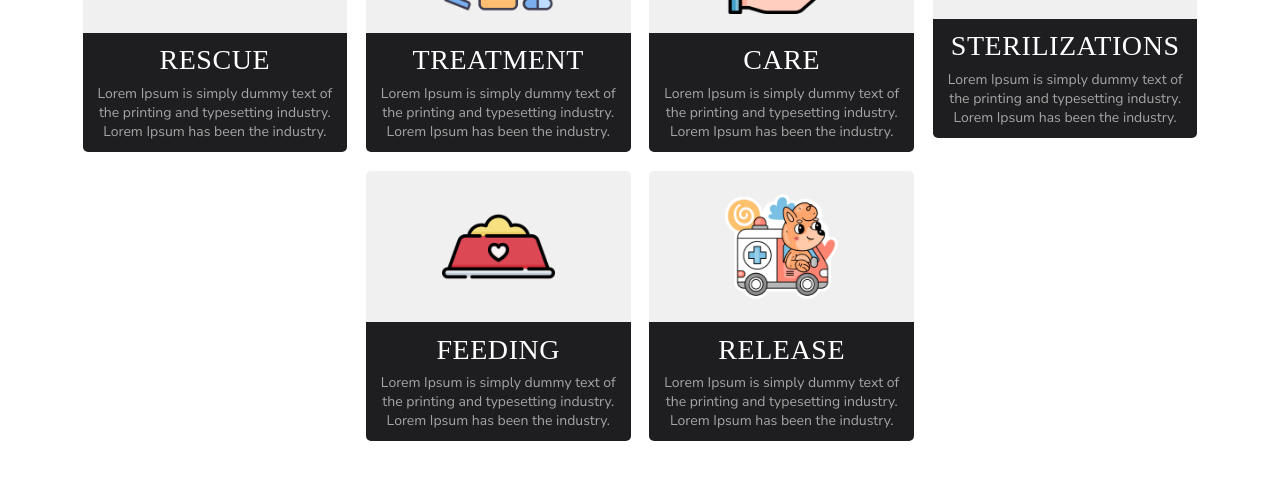
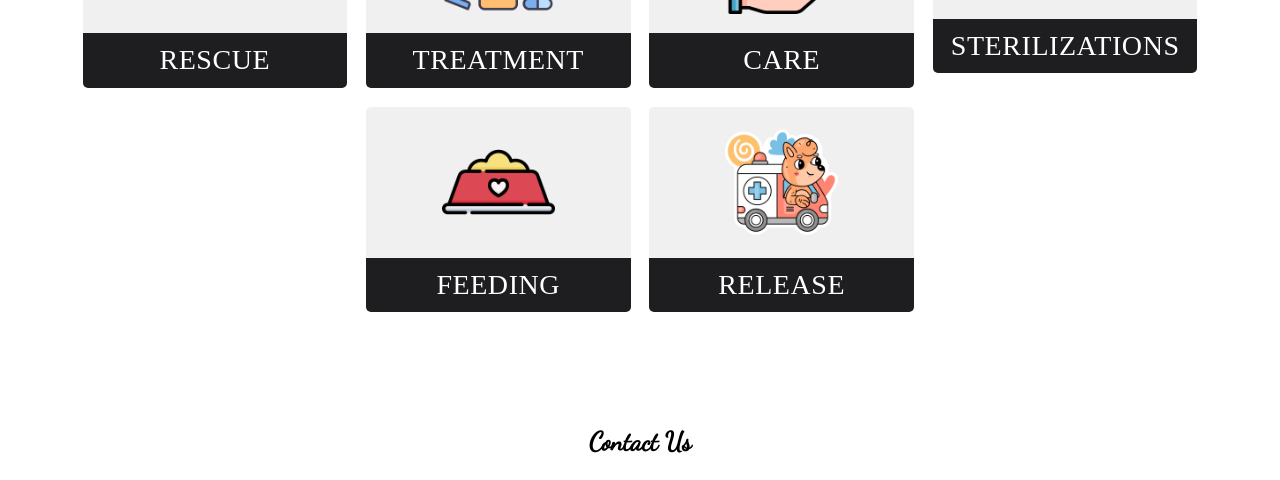
Before and after one commit to sahilkalkal9/pashuholic, a React (Create React App) app: page / in a window 1280 px wide. Shown: the part 747-1227 px from the top of the page. Built offline with nearby package versions, Linux system fonts and the light colour scheme; a web font is replaced by a local one.

Commit message:
bhageera

```diff
--- a/src/components/home/home.jsx
+++ b/src/components/home/home.jsx
@@ -93,7 +93,7 @@ function Home() {
                                 </div>
                                 <div className="home-card-lower">
                                     <p className="home-card-head">RESCUE</p>
-                                    <p className="home-card-dets">Lorem Ipsum is simply dummy text of the printing and typesetting industry. Lorem Ipsum has been the industry.</p>
+                                    {/* <p className="home-card-dets">Lorem Ipsum is simply dummy text of the printing and typesetting industry. Lorem Ipsum has been the industry.</p> */}
                                 </div>
                             </div>
 
@@ -103,7 +103,7 @@ function Home() {
                                 </div>
                                 <div className="home-card-lower">
                                     <p className="home-card-head">TREATMENT</p>
-                                    <p className="home-card-dets">Lorem Ipsum is simply dummy text of the printing and typesetting industry. Lorem Ipsum has been the industry.</p>
+                                    {/* <p className="home-card-dets">Lorem Ipsum is simply dummy text of the printing and typesetting industry. Lorem Ipsum has been the industry.</p> */}
                                 </div>
                             </div>
 
@@ -113,7 +113,7 @@ function Home() {
                                 </div>
                                 <div className="home-card-lower">
                                     <p className="home-card-head">CARE</p>
-                                    <p className="home-card-dets">Lorem Ipsum is simply dummy text of the printing and typesetting industry. Lorem Ipsum has been the industry.</p>
+                                    {/* <p className="home-card-dets">Lorem Ipsum is simply dummy text of the printing and typesetting industry. Lorem Ipsum has been the industry.</p> */}
                                 </div>
                             </div>
 
@@ -123,7 +123,7 @@ function Home() {
                                 </div>
                                 <div className="home-card-lower">
                                     <p className="home-card-head">STERILIZATIONS</p>
-                                    <p className="home-card-dets">Lorem Ipsum is simply dummy text of the printing and typesetting industry. Lorem Ipsum has been the industry.</p>
+                                    {/* <p className="home-card-dets">Lorem Ipsum is simply dummy text of the printing and typesetting industry. Lorem Ipsum has been the industry.</p> */}
                                 </div>
                             </div>
 
@@ -133,7 +133,7 @@ function Home() {
                                 </div>
                                 <div className="home-card-lower">
                                     <p className="home-card-head">FEEDING</p>
-                                    <p className="home-card-dets">Lorem Ipsum is simply dummy text of the printing and typesetting industry. Lorem Ipsum has been the industry.</p>
+                                    {/* <p className="home-card-dets">Lorem Ipsum is simply dummy text of the printing and typesetting industry. Lorem Ipsum has been the industry.</p> */}
                                 </div>
                             </div>
 
@@ -143,7 +143,7 @@ function Home() {
                                 </div>
                                 <div className="home-card-lower">
                                     <p className="home-card-head">RELEASE</p>
-                                    <p className="home-card-dets">Lorem Ipsum is simply dummy text of the printing and typesetting industry. Lorem Ipsum has been the industry.</p>
+                                    {/* <p className="home-card-dets">Lorem Ipsum is simply dummy text of the printing and typesetting industry. Lorem Ipsum has been the industry.</p> */}
                                 </div>
                             </div>
 
```
